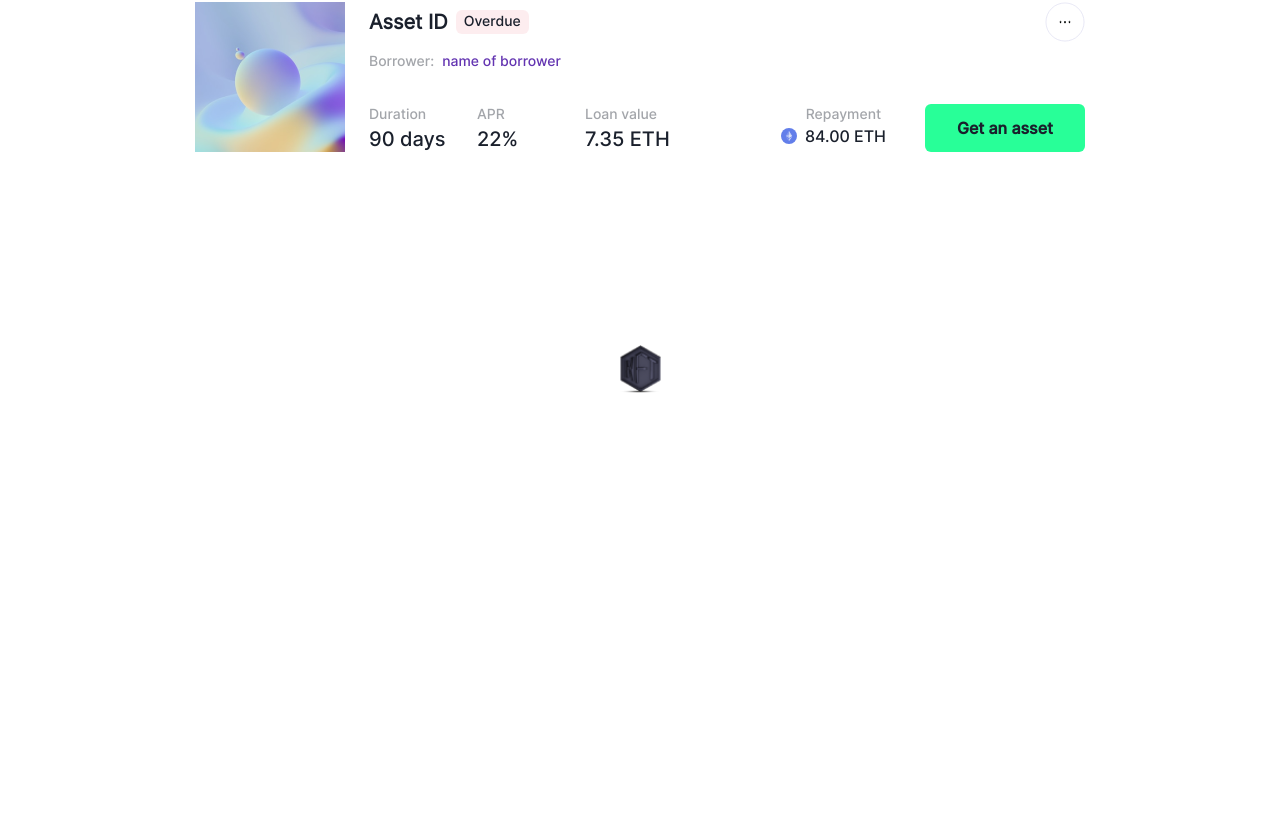
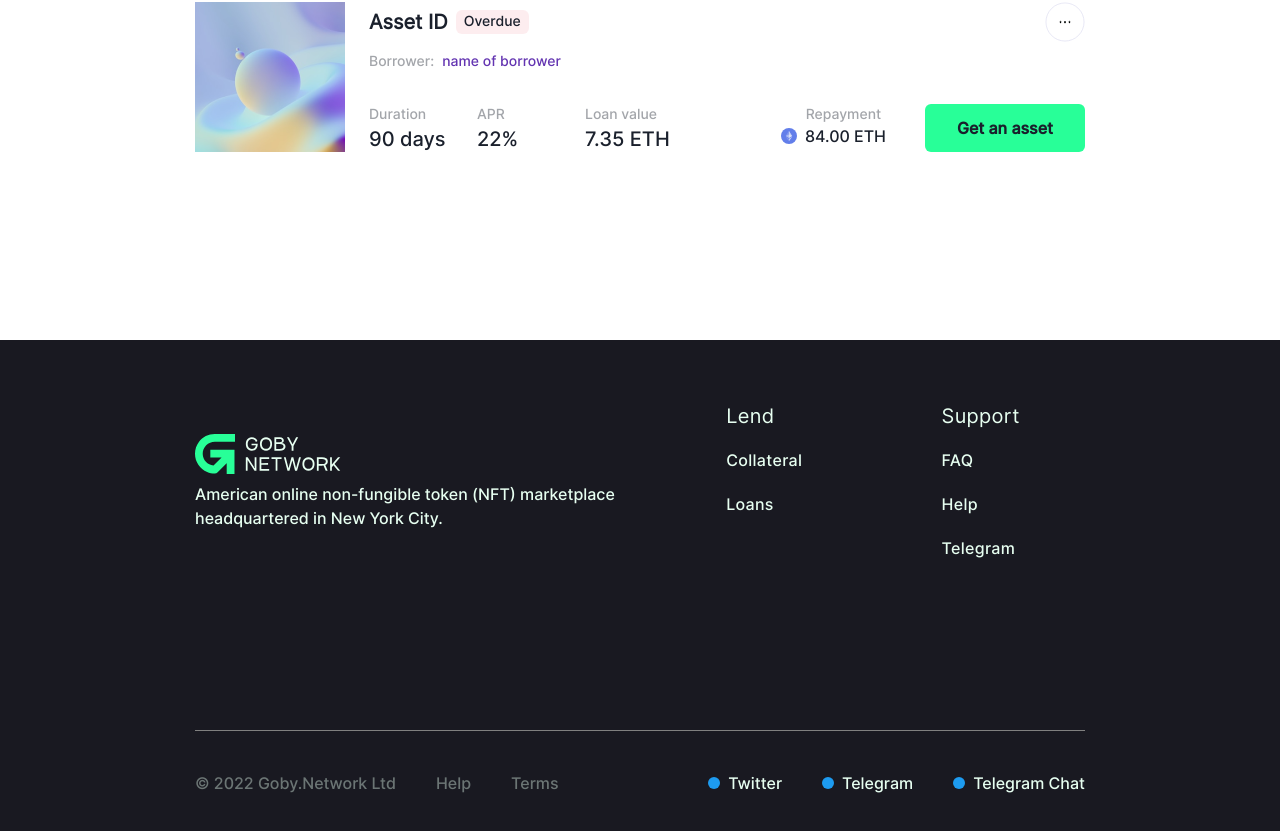
Before and after one commit to paurock/goby, a Next.js app: page /loan in a window 1280 px wide. Shown: the part 691-1522 px from the top of the page. Before the commit the page ends 1150 px from the top, so only its background shows below. Built offline with nearby package versions, Linux system fonts and the light colour scheme.

Commit message:
layout: footer show fix

```diff
--- a/src/app/Layout.tsx
+++ b/src/app/Layout.tsx
@@ -75,7 +75,7 @@ const Layout = ({ children }: { children?: ReactNode }): JSX.Element => {
         <Header />
       </header>
       <main>{children}</main>
-      {router.pathname === '/' || '/collateral' ? (
+      {router.pathname === '/' || router.pathname === '/collateral' ? (
         <Flex w="full" justifyContent="center" my="64px">
           <Image alt="image" width="55px" height="55px" src={myImage.src} />
         </Flex>
```
